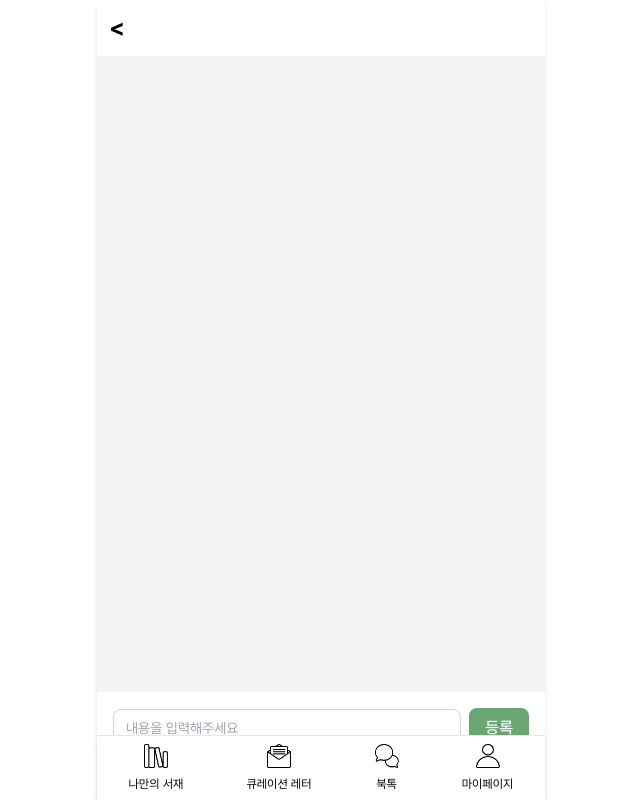
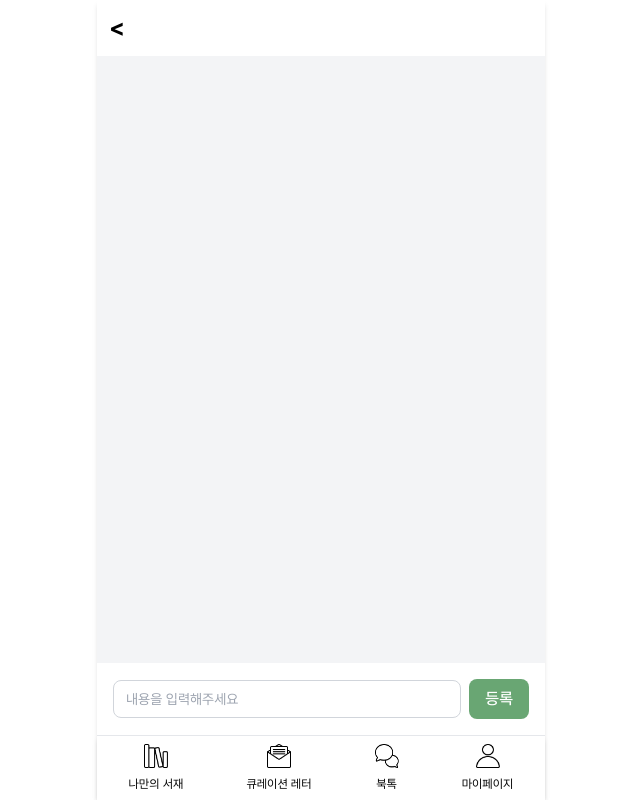
Before and after one commit to SSAFY-BOOKKOO/backend, a React (Vite) app in the folder frontend/: page /curation/chatbot in a window 1280 px wide. Shown: the whole page, without its empty margins (319-959 px from the left). Built offline with nearby package versions, Linux system fonts and the light colour scheme.

Commit message:
fix : 챗봇 채팅 수정

```diff
--- a/frontend/src/components/@common/ChatBubble.jsx
+++ b/frontend/src/components/@common/ChatBubble.jsx
@@ -29,13 +29,13 @@ const ChatBubble = ({
             className={`absolute ${role === 'user' ? 'right-0' : 'left-0'} top-5 transform ${role === 'user' ? 'translate-x-1/2' : '-translate-x-1/2'} -translate-y-1/2`}
           >
             <div
-              className={`w-4 h-4 ${role === 'user' ? 'bg-blue-500' : 'bg-gray-200'} rotate-45 transform origin-center ${role === 'user' ? 'mr-2' : 'ml-2'} rounded-sm`}
+              className={`w-4 h-4 ${role === 'user' ? 'bg-pink-500' : 'bg-gray-200'} rotate-45 transform origin-center ${role === 'user' ? 'mr-2' : 'ml-2'} rounded-sm`}
               style={customStyle.arrow}
             ></div>
           </div>
           <div
             className={`
-              ${role === 'user' ? 'bg-blue-500 text-white' : 'bg-gray-200 text-gray-800'}
+              ${role === 'user' ? 'bg-pink-500 text-white' : 'bg-gray-200 text-gray-800'}
               p-3 px-5 rounded-2xl break-words overflow-hidden mt-2
             `}
             style={customStyle.bubble}
--- a/frontend/src/pages/Curation/CurationChatBot.jsx
+++ b/frontend/src/pages/Curation/CurationChatBot.jsx
@@ -1,6 +1,6 @@
 import React, { useState, useEffect, useRef } from 'react';
 import { useNavigate } from 'react-router-dom';
-import ChatBubble from '@components/Curation/ChatBubble';
+import ChatBubble from '@components/@common/ChatBubble';
 import Input from '@components/@common/Input';
 import Button from '@components/@common/Button';
 
@@ -47,7 +47,7 @@ const CurationChatBot = () => {
   };
 
   return (
-    <div className='flex flex-col h-[calc(100vh-60px)] bg-gray-100'>
+    <div className='flex flex-col min-h-[calc(100vh-121px)] bg-gray-100'>
       <div className='flex-1 overflow-y-auto p-4 scrollbar-none'>
         {messages.map((message, index) => (
           <ChatBubble
@@ -59,8 +59,11 @@ const CurationChatBot = () => {
         ))}
         <div ref={messagesEndRef} />
       </div>
-      <form onSubmit={handleSendMessage} className='bg-white p-4'>
-        <div className='mb-4 w-full flex flex-row items-center justify-center'>
+      <form
+        onSubmit={handleSendMessage}
+        className='bg-white p-4 sticky bottom-0'
+      >
+        <div className='max-w-md w-full flex flex-row items-center justify-center mx-auto'>
           <div className='flex-grow'>
             <Input
               type='text'
@@ -70,10 +73,7 @@ const CurationChatBot = () => {
               customClass='border rounded-l-lg focus:outline-none'
             />
           </div>
-          <Button
-            type='submit'
-            className='ml-2 bg-blue-500 text-white  focus:bg-blue-500'
-          >
+          <Button type='submit' className='ml-2'>
             등록
           </Button>
         </div>
```
